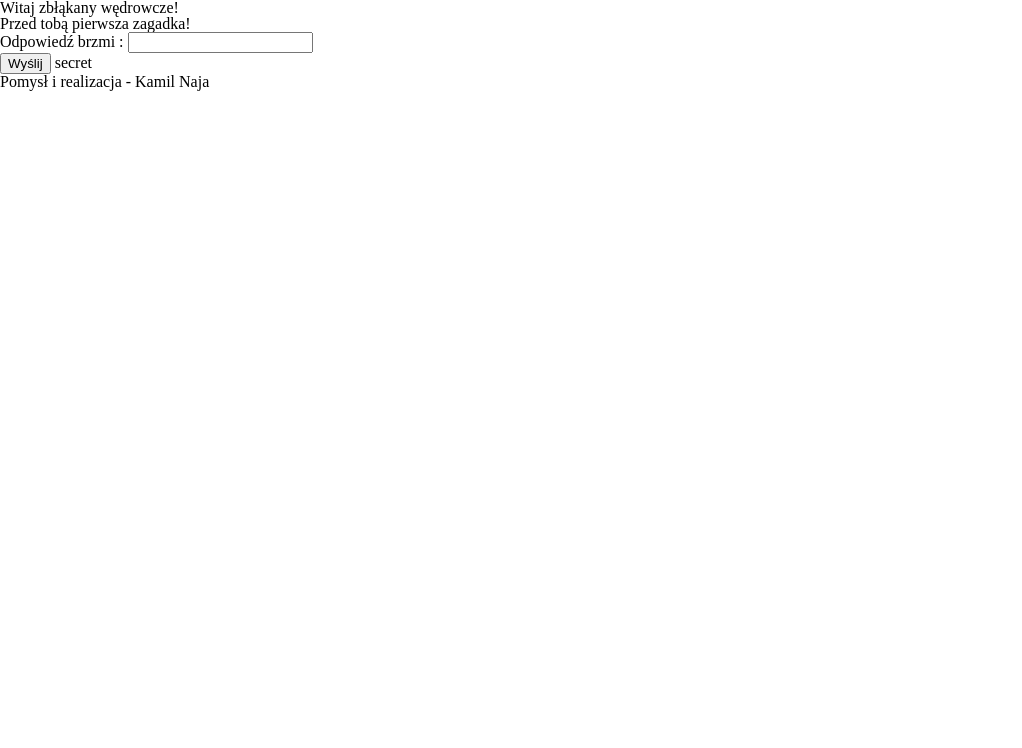
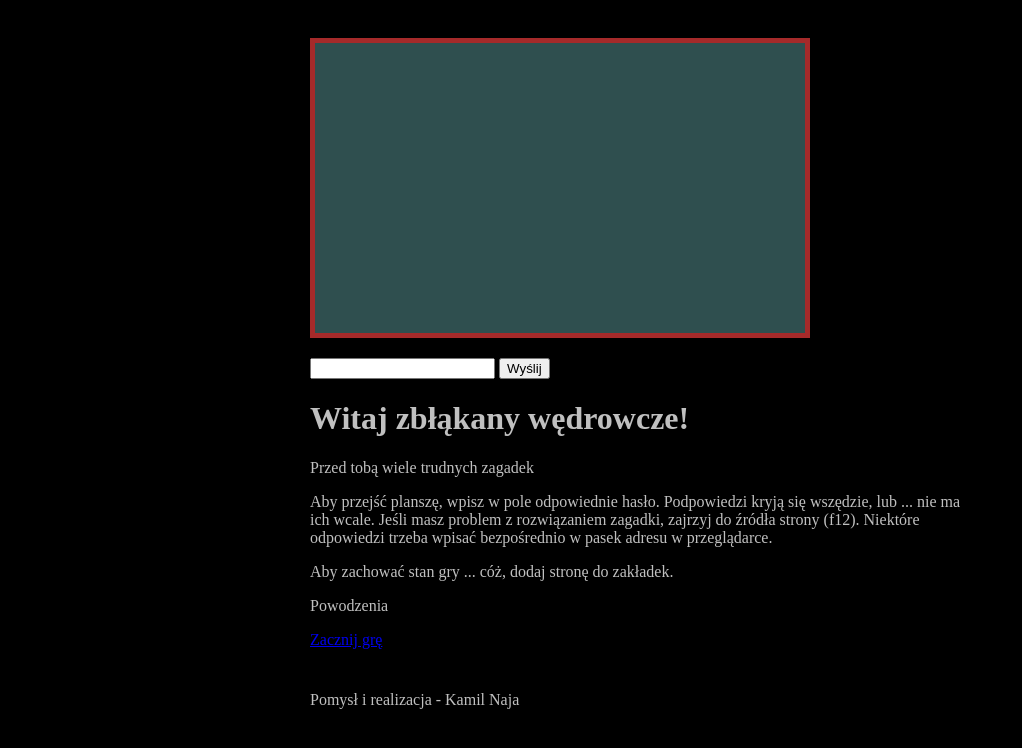
Before and after one commit to Kamilnaja/hardRiddle, a plain HTML site: page index.html in a window 1280 px wide. Shown: the whole page, without its empty margins (0-1022 px from the left). Drawn offline with nearby package versions, Linux system fonts and the light colour scheme; some packages are replaced by stand-ins of ours.

Commit message:
added simple design

```diff
--- a/controller.js
+++ b/controller.js
@@ -3,6 +3,7 @@
  */
 
 var app = angular.module('mainApp', ['ngRoute']);
+
 app.config(['$locationProvider', function ($locationProvider) {
     $locationProvider.hashPrefix('');
 }]);
@@ -10,13 +11,12 @@ app.config(['$locationProvider', function ($locationProvider) {
 app.config(function($routeProvider) {
     $routeProvider
         .when('/', {
-            templateUrl: 'views/home.html'
+            templateUrl: 'views/home.html',
+            controller: 'homeController'
+
         })
         .when('/another', {
             templateUrl: 'views/firstRiddle.html'
-        })
-        .when('/thirdriddle', {
-            template: `Let fight with third riddle`
         })
         .otherwise({
             redirectTo: '/'
@@ -32,5 +32,7 @@ app.controller('MyController', function ($scope) {
             console.log("dupa");
         }
     }
-
 });
+//declaration of second controller
+app.controller('homeController', function ($scope) {
+});
--- a/index.html
+++ b/index.html
@@ -5,6 +5,8 @@
     <meta name="viewport"
           content="width=device-width, user-scalable=no, initial-scale=1.0, maximum-scale=1.0, minimum-scale=1.0">
     <meta http-equiv="X-UA-Compatible" content="ie=edge">
+    <meta name="viewport" content="width=device-width, initial-scale=1">
+
     <title>Document</title>
     <script src="https://ajax.googleapis.com/ajax/libs/angularjs/1.6.3/angular.min.js"></script>
     <script src="https://cdnjs.cloudflare.com/ajax/libs/angular.js/1.6.1/angular-route.js"></script>
@@ -12,26 +14,18 @@
     <link rel="stylesheet" href="stylesheets/screen.css">
 </head>
 <body ng-app="mainApp">
+<main class="container">
     <div ng-controller="MyController">
         <!--templates goes here-->
         <div ng-view></div>
         <div class="userInput">
-        <label for="answer">Odpowiedź brzmi : </label>
-        <input
-                type="text"
-                id="answer"
-                ng-model="userAnswer"
-                ng-trim="true"
-                required
-        >
+
             <p>{{userAnswer}}</p>
-        <button
-                class="btn btn-submit"
-                ng-click="evaluatePassword()">Wyślij</button>
+
             <!--jeśli ng-model jest taki sam jak hasło, to wyślij -->
-        {{pass1}}
         </div>
     </div>
+</main>
 <footer>
     <p>Pomysł i realizacja - Kamil Naja</p>
 </footer>
--- a/sass/ie.scss
+++ /dev/null
@@ -1,5 +0,0 @@
-/* Welcome to Compass. Use this file to write IE specific override styles.
- * Import this file using the following HTML or equivalent:
- * <!--[if IE]>
- *   <link href="/stylesheets/ie.css" media="screen, projection" rel="stylesheet" type="text/css" />
- * <![endif]--> */
--- a/sass/print.scss
+++ /dev/null
@@ -1,3 +0,0 @@
-/* Welcome to Compass. Use this file to define print styles.
- * Import this file using the following HTML or equivalent:
- * <link href="/stylesheets/print.css" media="print" rel="stylesheet" type="text/css" /> */
--- a/sass/screen.scss
+++ b/sass/screen.scss
@@ -1,6 +1,34 @@
-/* Welcome to Compass.
- * In this file you should write your main styles. (or centralize your imports)
- * Import this file using the following HTML or equivalent:
- * <link href="/stylesheets/screen.css" media="screen, projection" rel="stylesheet" type="text/css" /> */
+body {
+  background-color: black;
+  color: silver;
+}
+html {
+  box-sizing: border-box;
+}
+*, *:before, *:after {
+  box-sizing: inherit;
+}
+.container {
+  max-width: 700px;
+  margin: 0 auto;
+  background-color: black;
+  padding: 10px 20px;
+  position: relative;
+}
 
-@import "compass/reset";
+.img-wrapper {
+  width: 100%;
+  max-width: 500px;
+  height: 300px;
+  background-color: darkslategrey;
+  margin-top: 20px;
+  margin-bottom: 20px;
+  border: solid brown 5px;
+}
+footer {
+  bottom: 0;
+  padding-left: 20px;
+  padding-right: 20px;
+  max-width: 700px;
+  margin: 0 auto;
+}
--- a/views/home.html
+++ b/views/home.html
@@ -1,2 +1,23 @@
+
+<div class="img-wrapper">
+
+</div>
+<input
+        type="text"
+        id="answer"
+        ng-model="userAnswer"
+        ng-trim="true"
+        ng-required="true"
+>
+<button
+        class="btn btn-submit"
+        ng-click="evaluatePassword()">Wyślij
+</button>
+
 <h1>Witaj zbłąkany wędrowcze!</h1>
-<p>Przed tobą pierwsza zagadka!</p>
+<p>Przed tobą wiele trudnych zagadek</p>
+<p>Aby przejść planszę, wpisz w pole odpowiednie hasło. Podpowiedzi kryją się wszędzie, lub ... nie ma ich wcale.
+Jeśli masz problem z rozwiązaniem zagadki, zajrzyj do źródła strony (f12). Niektóre odpowiedzi trzeba wpisać bezpośrednio w pasek adresu w przeglądarce.</p>
+<p>Aby zachować stan gry ... cóż, dodaj stronę do zakładek. </p>
+<p>Powodzenia</p>
+<a href="#/another">Zacznij grę</a>
```
Also changed, not shown: stylesheets/screen.css. Lines whose indentation alone changed are shown as unchanged.
